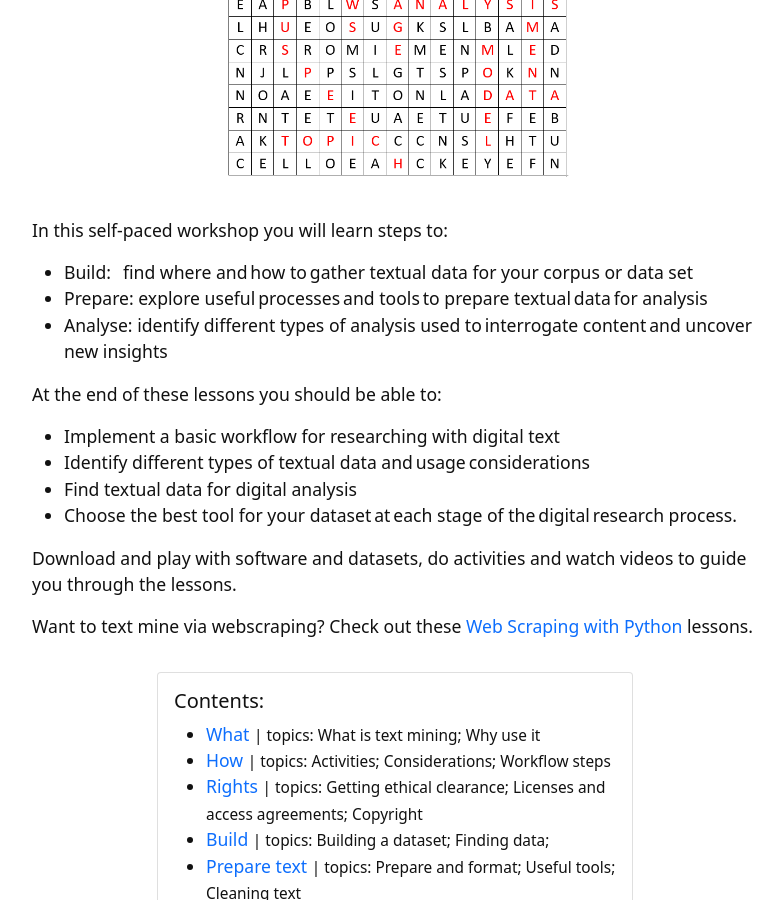
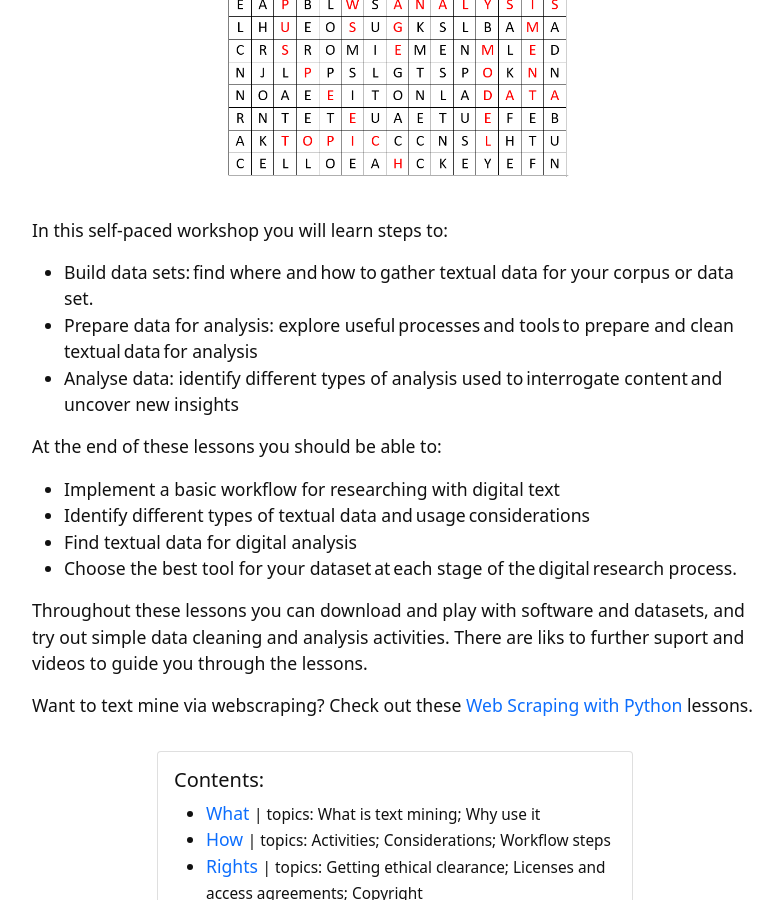
Before and after one commit to GULibrarySandbox/intro-text-mining-analysis-2022, a Jekyll site: the page built from index.md, in a window 1280 px wide and 900 px high, scrolled down 469 px. Shown: the whole window, without its empty margins (245-1028 px from the left). Built offline with Jekyll 4.4.1, drawn with Linux system fonts in a browser that asks for light colours.

Commit message:
Update index.md

```diff
--- a/index.md
+++ b/index.md
@@ -9,9 +9,9 @@ layout: default
 
 In this self-paced workshop you will learn steps to:
 
-- Build:    find where and how to gather textual data for your corpus or data set
-- Prepare:  explore useful processes and tools to prepare textual data for analysis
-- Analyse:  identify different types of analysis used to interrogate content and uncover new insights
+- Build data sets: find where and how to gather textual data for your corpus or data set.
+- Prepare data for analysis: explore useful processes and tools to prepare and clean textual data for analysis
+- Analyse data: identify different types of analysis used to interrogate content and uncover new insights
 
 At the end of these lessons you should be able to:
 
@@ -21,7 +21,7 @@ At the end of these lessons you should be able to:
 - Choose the best tool for your dataset at each stage of the digital research process.
 
 
-Download and play with software and datasets, do activities and watch videos to guide you through the lessons.
+Throughout these lessons you can download and play with software and datasets, and try out simple data cleaning and analysis activities. There are liks to further suport and videos to guide you through the lessons.
 
 Want to text mine via webscraping?  Check out these [Web Scraping with Python](https://gu-eresearch.github.io/web_scraping_workshop/) lessons.
 
```
